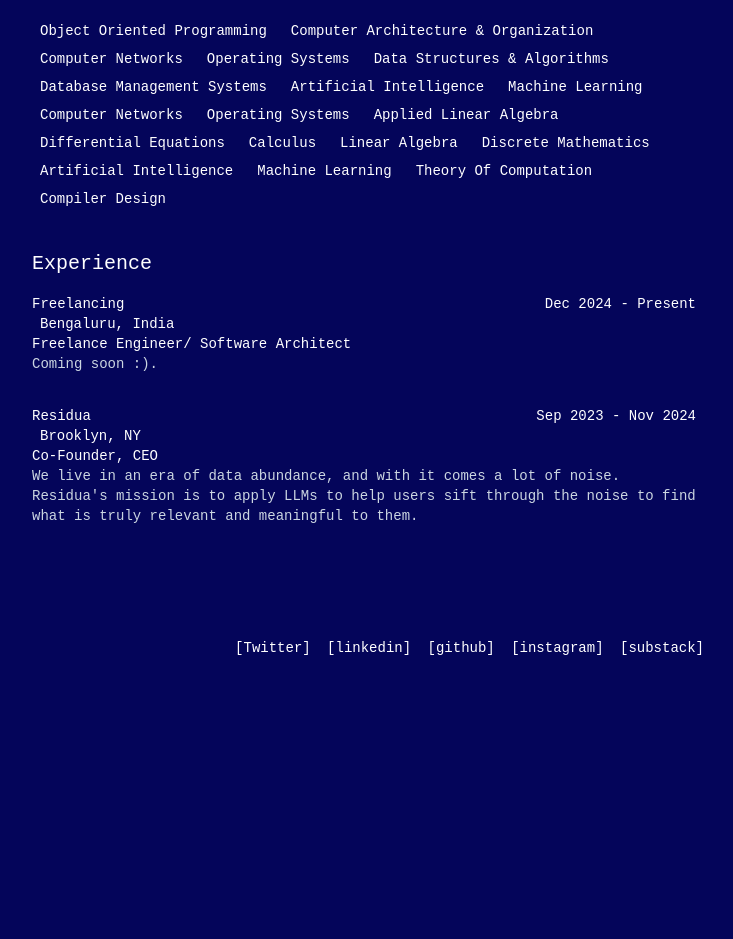
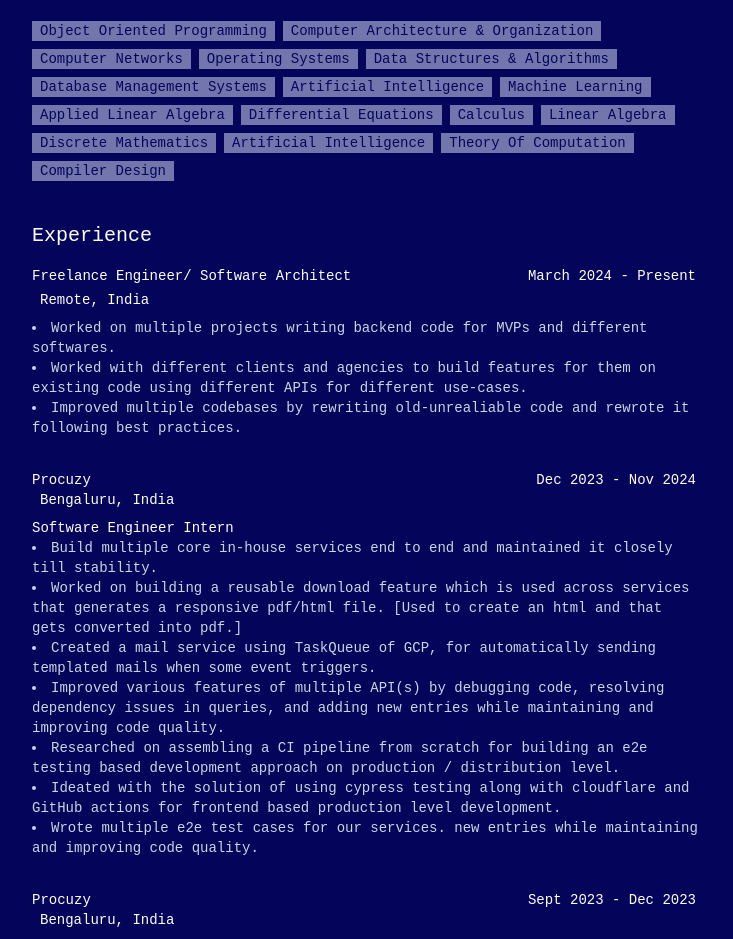
Before and after one commit to Hritik-rr/personal-portfolio, a React (Vite) app: page /cv in a window 1280 px wide. Shown: the part 360-1299 px from the top of the page, without its empty margins (272-1005 px from the left). Before the commit the page ends 1082 px from the top, so only its background shows below. Built offline with nearby package versions, Linux system fonts and the light colour scheme; a web font is replaced by a local one.

Commit message:
v1 complete

```diff
--- a/src/pages/CVPage.tsx
+++ b/src/pages/CVPage.tsx
@@ -35,31 +35,48 @@ const CVPage = () => {
         <div>
           <div className="flex justify-between">
             <h3 className="font-medium">VIT University, India</h3>
-            <span className="bg-klein px-2 text-white">Sept 2018 - Jul 2022</span>
+            <span className="bg-klein px-2 text-white">Jun 2018 - Jul 2022</span>
           </div>
           <div className="mb-5">
             <p>Bachelor's Degree in Computer Science and Engineering</p>
           </div>
           <div className="mt-2 flex flex-wrap gap-2">
-            <span className="bg-klein px-2 text-white">Object Oriented Programming</span>
-            <span className="bg-klein px-2 text-white">Computer Architecture & Organization</span>
-            <span className="bg-klein px-2 text-white">Computer Networks</span>
-            <span className="bg-klein px-2 text-white">Operating Systems</span>
-            <span className="bg-klein px-2 text-white">Data Structures & Algorithms</span>
-            <span className="bg-klein px-2 text-white">Database Management Systems</span>
-            <span className="bg-klein px-2 text-white">Artificial Intelligence</span>
-            <span className="bg-klein px-2 text-white">Machine Learning</span>
-            <span className="bg-klein px-2 text-white">Computer Networks</span>
-            <span className="bg-klein px-2 text-white">Operating Systems</span>
-            <span className="bg-klein px-2 text-white">Applied Linear Algebra</span>
-            <span className="bg-klein px-2 text-white">Differential Equations</span>
-            <span className="bg-klein px-2 text-white">Calculus</span>
-            <span className="bg-klein px-2 text-white">Linear Algebra</span>
-            <span className="bg-klein px-2 text-white">Discrete Mathematics</span>
-            <span className="bg-klein px-2 text-white">Artificial Intelligence</span>
-            <span className="bg-klein px-2 text-white">Machine Learning</span>
-            <span className="bg-klein px-2 text-white">Theory Of Computation</span>
-            <span className="bg-klein px-2 text-white">Compiler Design</span>
+            <span className="bg-indigo-100 bg-opacity-50 px-2 text-klein">
+              Object Oriented Programming
+            </span>
+            <span className="bg-indigo-100 bg-opacity-50 px-2 text-klein">
+              Computer Architecture & Organization
+            </span>
+            <span className="bg-indigo-100 bg-opacity-50 px-2 text-klein">Computer Networks</span>
+            <span className="bg-indigo-100 bg-opacity-50 px-2 text-klein">Operating Systems</span>
+            <span className="bg-indigo-100 bg-opacity-50 px-2 text-klein">
+              Data Structures & Algorithms
+            </span>
+            <span className="bg-indigo-100 bg-opacity-50 px-2 text-klein">
+              Database Management Systems
+            </span>
+            <span className="bg-indigo-100 bg-opacity-50 px-2 text-klein">
+              Artificial Intelligence
+            </span>
+            <span className="bg-indigo-100 bg-opacity-50 px-2 text-klein">Machine Learning</span>
+            <span className="bg-indigo-100 bg-opacity-50 px-2 text-klein">
+              Applied Linear Algebra
+            </span>
+            <span className="bg-indigo-100 bg-opacity-50 px-2 text-klein">
+              Differential Equations
+            </span>
+            <span className="bg-indigo-100 bg-opacity-50 px-2 text-klein">Calculus</span>
+            <span className="bg-indigo-100 bg-opacity-50 px-2 text-klein">Linear Algebra</span>
+            <span className="bg-indigo-100 bg-opacity-50 px-2 text-klein">
+              Discrete Mathematics
+            </span>
+            <span className="bg-indigo-100 bg-opacity-50 px-2 text-klein">
+              Artificial Intelligence
+            </span>
+            <span className="bg-indigo-100 bg-opacity-50 px-2 text-klein">
+              Theory Of Computation
+            </span>
+            <span className="bg-indigo-100 bg-opacity-50 px-2 text-klein">Compiler Design</span>
           </div>
         </div>
 
@@ -104,30 +121,91 @@ const CVPage = () => {
         <h2 className="mb-4 text-xl">Experience</h2>
 
         <div className="mb-8">
-          <div className="flex justify-between">
+          <div className="mb-2 flex justify-between">
             <div>
-              <h3 className="font-medium">Freelancing</h3>
-              <span className="bg-klein px-2 text-white">Bengaluru, India</span>
+              <h3 className="mb-1 font-medium">Freelance Engineer/ Software Architect</h3>
+              <span className="bg-klein px-2 text-white">Remote, India</span>
             </div>
-            <span className="bg-klein px-2 text-white">Dec 2024 - Present</span>
+            <span className="bg-klein px-2 text-white">March 2024 - Present</span>
           </div>
-          <p className="font-medium">Freelance Engineer/ Software Architect</p>
-          <p className="text-slate-300">Coming soon :).</p>
+          {/* <p className="font-medium">Freelancer</p> */}
+          <p className="text-slate-300">
+            <li>
+              Worked on multiple projects writing backend code for MVPs and different softwares.
+            </li>
+            <li>
+              Worked with different clients and agencies to build features for them on existing code
+              using different APIs for different use-cases.
+            </li>
+            <li>
+              Improved multiple codebases by rewriting old-unrealiable code and rewrote it following
+              best practices.
+            </li>
+          </p>
         </div>
 
         <div className="mb-8">
-          <div className="flex justify-between">
+          <div className="mb-2 flex justify-between">
             <div>
-              <h3 className="font-medium">Residua</h3>
-              <span className="bg-klein px-2 text-white">Brooklyn, NY</span>
+              <h3 className="font-medium">Procuzy</h3>
+              <span className="bg-klein px-2 text-white">Bengaluru, India</span>
             </div>
-            <span className="bg-klein px-2 text-white">Sep 2023 - Nov 2024</span>
+            <span className="bg-klein px-2 text-white">Dec 2023 - Nov 2024</span>
           </div>
-          <p className="font-medium">Co-Founder, CEO</p>
+          <p className="font-medium">Software Engineer Intern</p>
           <p className="text-slate-300">
-            We live in an era of data abundance, and with it comes a lot of noise. Residua's mission
-            is to apply LLMs to help users sift through the noise to find what is truly relevant and
-            meaningful to them.
+            <li>
+              Build multiple core in-house services end to end and maintained it closely till
+              stability.
+            </li>
+            <li>
+              Worked on building a reusable download feature which is used across services that
+              generates a responsive pdf/html file. [Used to create an html and that gets converted
+              into pdf.]
+            </li>
+            <li>
+              Created a mail service using TaskQueue of GCP, for automatically sending templated
+              mails when some event triggers.
+            </li>
+            <li>
+              Improved various features of multiple API(s) by debugging code, resolving dependency
+              issues in queries, and adding new entries while maintaining and improving code
+              quality.
+            </li>
+            <li>
+              Researched on assembling a CI pipeline from scratch for building an e2e testing based
+              development approach on production / distribution level.
+            </li>
+            <li>
+              Ideated with the solution of using cypress testing along with cloudflare and GitHub
+              actions for frontend based production level development.
+            </li>
+            <li>
+              Wrote multiple e2e test cases for our services. new entries while maintaining and
+              improving code quality.
+            </li>
+          </p>
+        </div>
+
+        <div className="mb-8">
+          <div className="mb-2 flex justify-between">
+            <div>
+              <h3 className="font-medium">Procuzy</h3>
+              <span className="bg-klein px-2 text-white">Bengaluru, India</span>
+            </div>
+            <span className="bg-klein px-2 text-white">Sept 2023 - Dec 2023</span>
+          </div>
+          <p className="font-medium">Software Engineer</p>
+          <p className="text-slate-300">
+            <li>
+              Improved a lot of minor features and code debugging from adding new entries in API to
+              resolving dependency issues in queries.
+            </li>
+            <li>
+              Implemented an end to end feature on suspicious transactions taking place, by
+              automatically sending a mail to the sales head, business head & CEO if any suspicious
+              transaction took place within a designated span of time
+            </li>
           </p>
         </div>
 
--- a/tailwind.config.js
+++ b/tailwind.config.js
@@ -5,8 +5,8 @@ module.exports = {
   theme: {
     extend: {
       fontFamily: {
-        mono: ['DepartureMono', 'monospace'],
-        serif: ['Georgia', 'serif'],
+        mono: ["DepartureMono", "monospace"],
+        serif: ["Georgia", "serif"],
       },
       borderRadius: {
         lg: "var(--radius)",
@@ -17,6 +17,24 @@ module.exports = {
         klein: "#04055a", // Main dark blue background
         slate: {
           500: "#7b84b8", // For secondary text
+        },
+        swissCoffee: {
+          300: "#d6d3d1",
+          400: "#a8a29e",
+          500: "#79716b",
+          600: "#57534e",
+          700: "#44403c",
+          800: "#292524",
+          900: "#1c1917",
+        },
+        indigo: {
+          300: "#c7d2fe",
+          400: "#a855f7",
+          500: "#818cf8",
+          600: "#6366f1",
+          700: "#4f46e5",
+          800: "#4338ca",
+          900: "#3730a3",
         },
         background: "hsl(var(--background))",
         foreground: "hsl(var(--foreground))",
@@ -94,18 +112,18 @@ module.exports = {
       container: {
         center: true,
         padding: {
-          DEFAULT: '1rem',
-          sm: '2rem',
-          lg: '4rem',
-          xl: '5rem',
-          '2xl': '6rem',
+          DEFAULT: "1rem",
+          sm: "2rem",
+          lg: "4rem",
+          xl: "5rem",
+          "2xl": "6rem",
         },
         screens: {
-          sm: '640px',
-          md: '768px',
-          lg: '1024px',
-          xl: '1280px',
-          '2xl': '1536px',
+          sm: "640px",
+          md: "768px",
+          lg: "1024px",
+          xl: "1280px",
+          "2xl": "1536px",
         },
       },
     },
```
